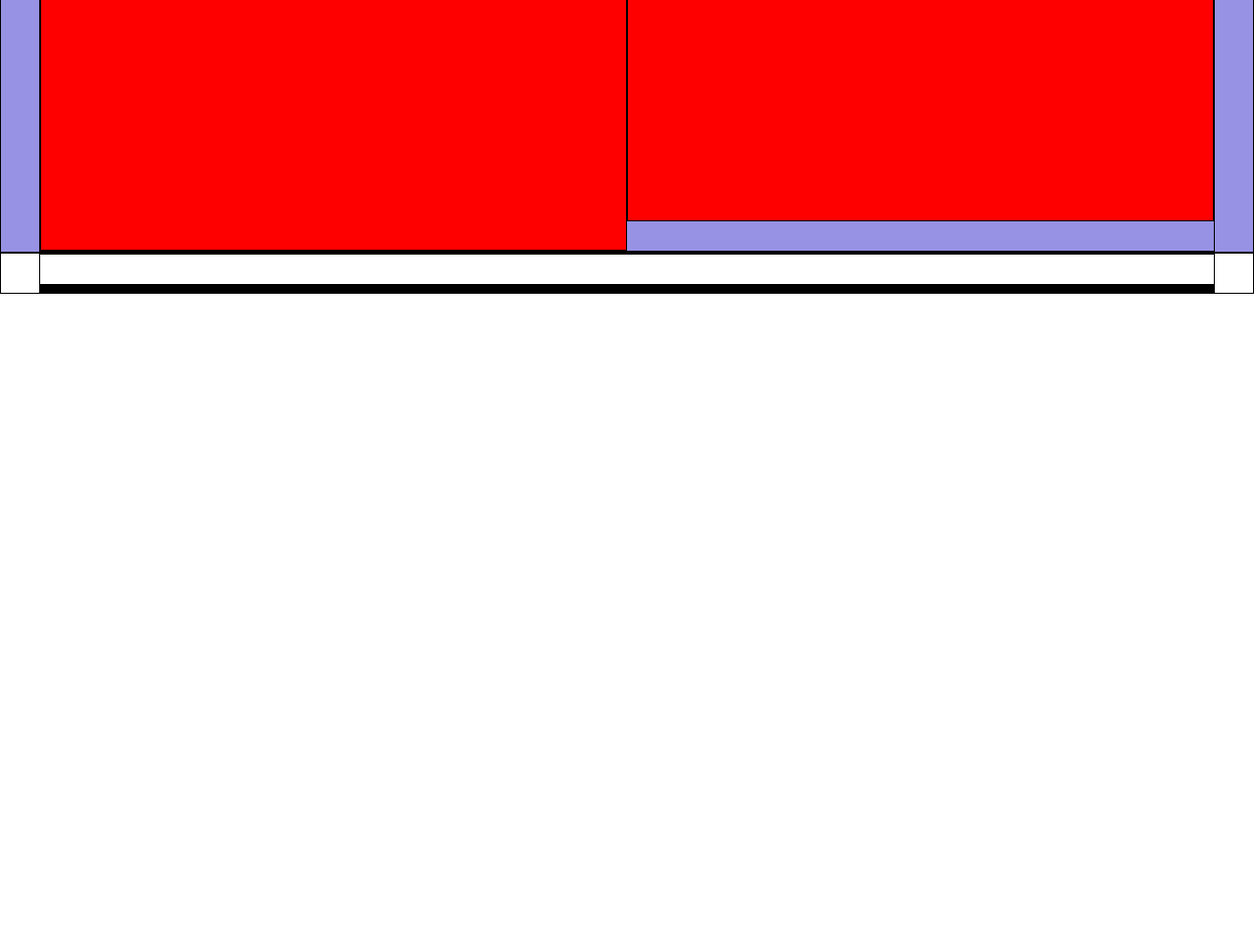
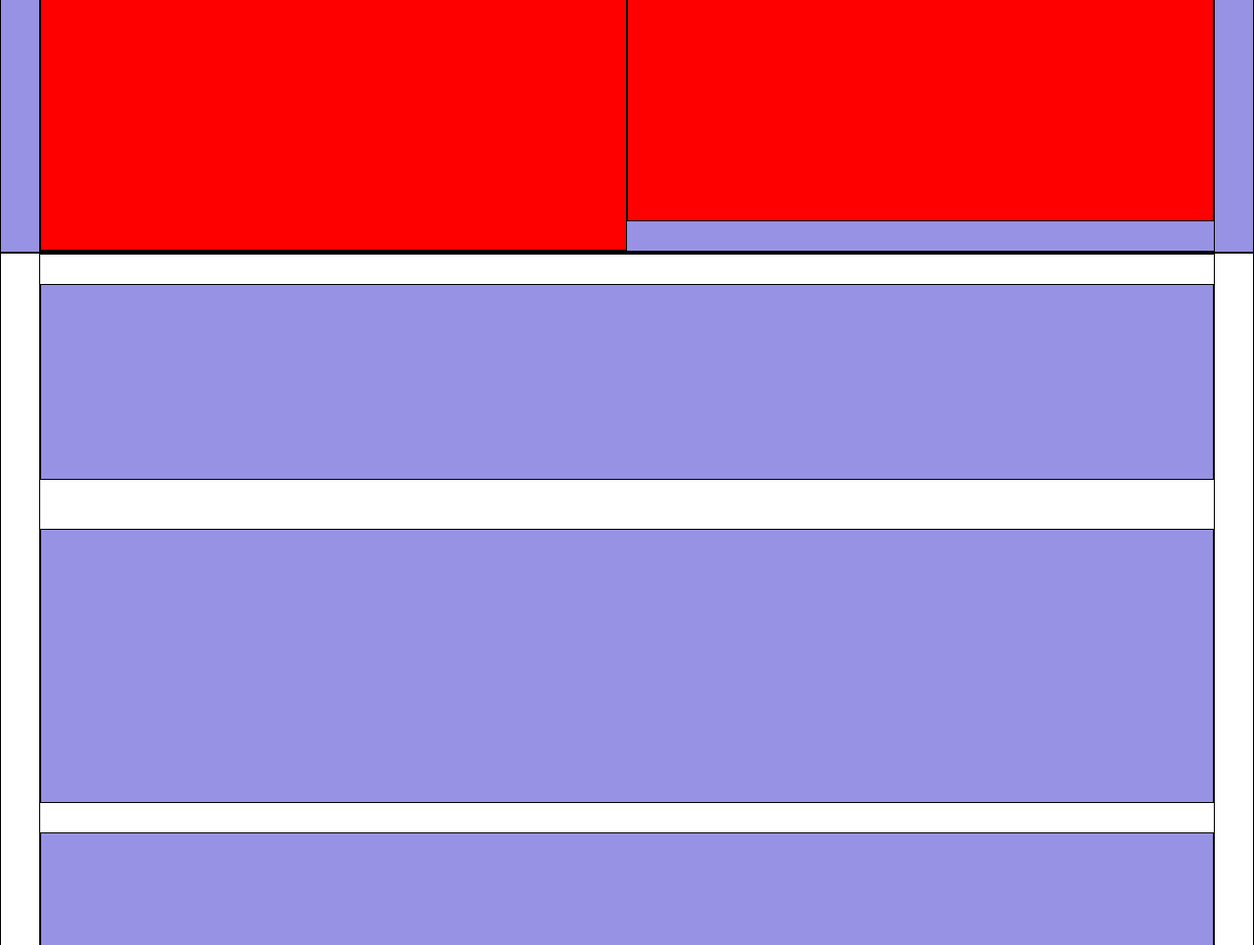
Before and after one commit to marroccuandrea/htmlcss-responsive-layout, a plain HTML site: page index.html in a window 1280 px wide. Shown: the part 1475-2440 px from the top of the page at 98% size. Before the commit the page ends 1775 px from the top, so only its background shows below. Drawn offline with Linux system fonts and the light colour scheme.

Commit message:
sezione testimonial

```diff
--- a/css/style.css
+++ b/css/style.css
@@ -122,7 +122,26 @@ body{
     margin-bottom: 30px;
 }
 
+.testimonial .container{
+    height: 100%;
+}
+.testimonial .row{
+    height: 100%;
+}
 
+.testimonial .col{
+    height: 500px;
+    width: 100%;
+    margin-bottom: 30px;
+    background-color: #9792E4;
+}
+.testimonial .col:nth-child(1){
+    height: 340px;
+    margin-bottom: 50px;
+}
+.testimonial .row:nth-child(1) .col{
+    text-align: center;
+}
 
 
 
@@ -157,6 +176,14 @@ body{
 
     .strategic .col2{
         height: 840px;
+    }
+
+    .testimonial .col:nth-child(1){
+        height: 200px;
+    }
+
+    .testimonial .col{
+        height: 280px;
     }
 
 }
```
